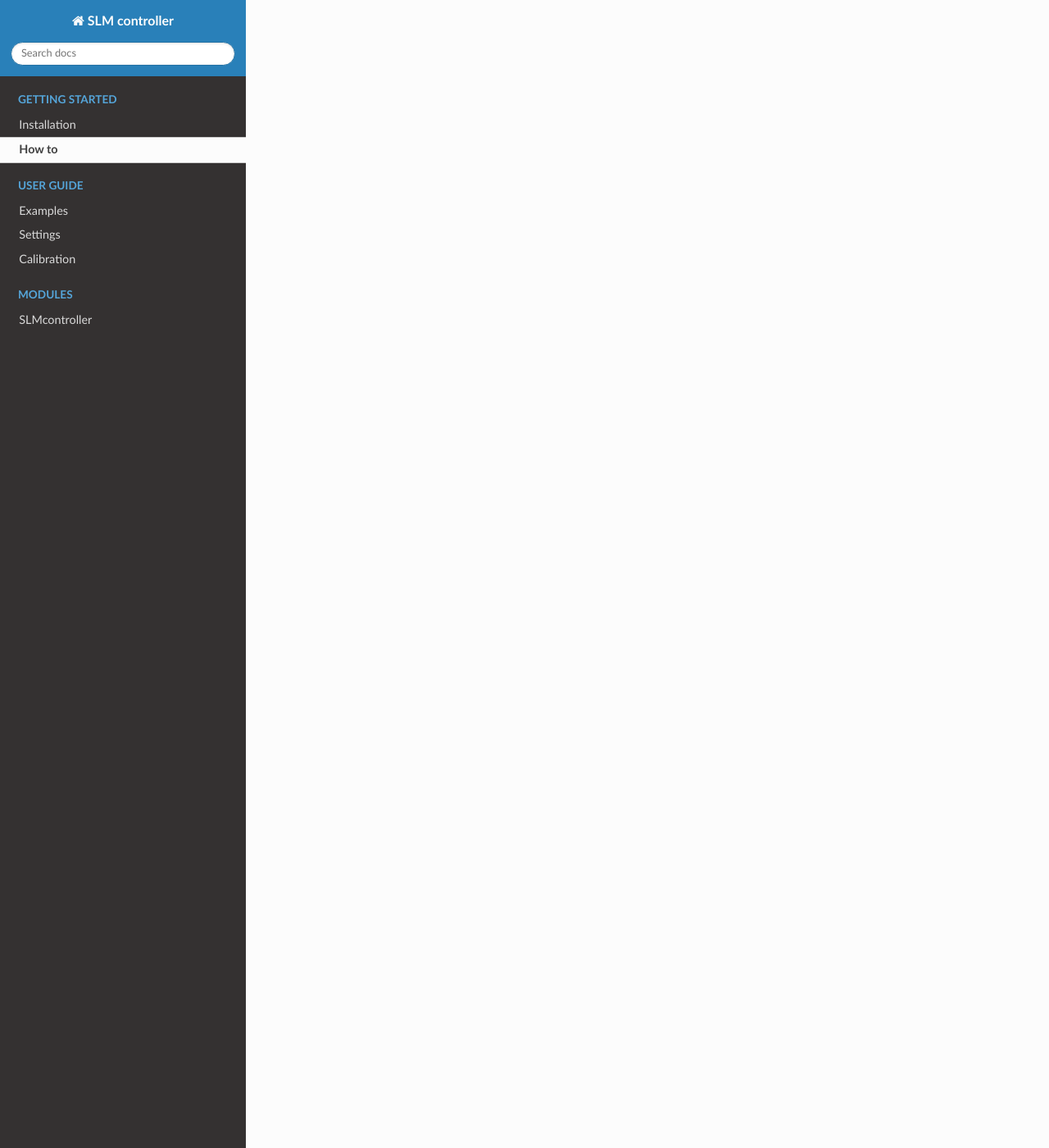
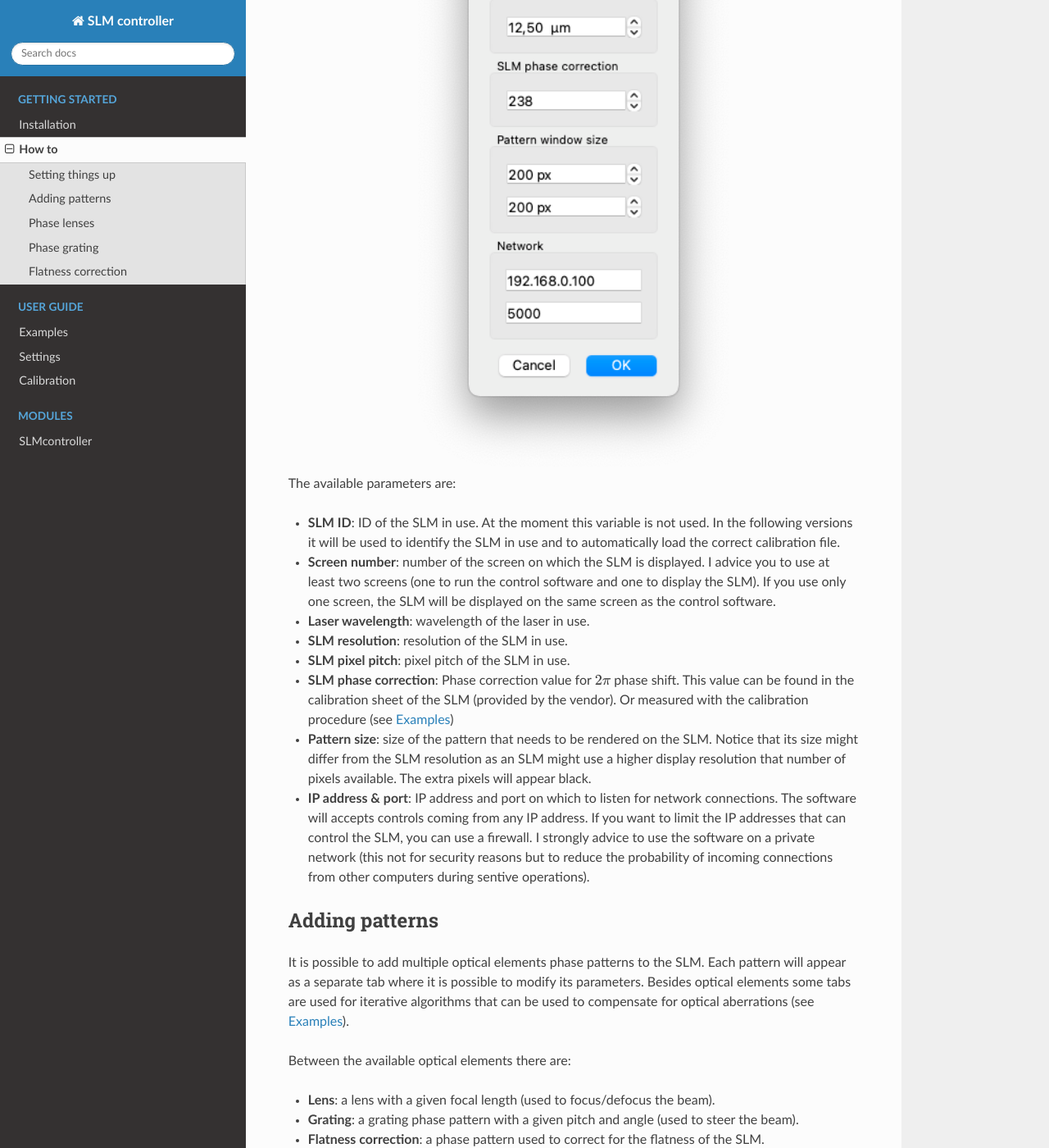
Before and after one commit to mmazzanti/SLMcontroller, a Sphinx documentation site: the page built from docs/howto.rst, in a window 1280 px wide and 1400 px high, scrolled down 1455 px. Shown: the whole window at 82% size. Built offline with Sphinx 7.4.7 and the Read the Docs theme 2.0.0, drawn with Linux system fonts in a browser that asks for light colours; some of the changed text lies outside the part shown.

Commit message:
docs update

```diff
--- a/docs/howto.rst
+++ b/docs/howto.rst
@@ -2,3 +2,85 @@
 
 How to
 *********
+
+After starting the app the following screen will appear:
+
+.. image:: https://raw.githubusercontent.com/mmazzanti/SLMcontroller/12940b5a5612849118dabec2827f9234863ffdce/Documentation/Img/main.png
+   :width: 400px
+   :align: center
+
+Setting things up
+-----------------
+
+You can set the parameters of the SLM by clicking on the "Settings" button. The following screen will appear:
+
+.. image:: https://raw.githubusercontent.com/mmazzanti/SLMcontroller/12940b5a5612849118dabec2827f9234863ffdce/Documentation/Img/settings.png
+   :width: 400px
+   :align: center
+
+The available parameters are:
+
+- **SLM ID**: ID of the SLM in use. At the moment this variable is not used. In the following versions it will be used to identify the SLM in use and to automatically load the correct calibration file.
+- **Screen number**: number of the screen on which the SLM is displayed. I advice you to use at least two screens (one to run the control software and one to display the SLM). If you use only one screen, the SLM will be displayed on the same screen as the control software.
+- **Laser wavelength**: wavelength of the laser in use.
+- **SLM resolution**: resolution of the SLM in use.
+- **SLM pixel pitch**: pixel pitch of the SLM in use.
+- **SLM phase correction**: Phase correction value for |2pi|  phase shift. This value can be found in the calibration sheet of the SLM (provided by the vendor). Or measured with the calibration procedure (see :ref:`examples`)
+- **Pattern size**: size of the pattern that needs to be rendered on the SLM. Notice that its size might differ from the SLM resolution as an SLM might use a higher display resolution that number of pixels available. The extra pixels will appear black.
+- **IP address & port**: IP address and port on which to listen for network connections. The software will accepts controls coming from any IP address. If you want to limit the IP addresses that can control the SLM, you can use a firewall. I strongly advice to use the software on a private network (this not for security reasons but to reduce the probability of incoming connections from other computers during sentive operations).
+
+
+Adding patterns
+---------------
+
+It is possible to add multiple optical elements phase patterns to the SLM. Each pattern will appear as a separate tab where it is possible to modify its parameters.
+Besides optical elements some tabs are used for iterative algorithms that can be used to compensate for optical aberrations (see :ref:`examples`).
+
+Between the available optical elements there are:
+
+- **Lens**: a lens with a given focal length (used to focus/defocus the beam).
+- **Grating**: a grating phase pattern with a given pitch and angle (used to steer the beam).
+- **Flatness correction**: a phase pattern used to correct for the flatness of the SLM.
+
+& more to come.
+
+In the center of the tab will be shown a small preview of the phase pattern that will be rendered on the SLM.
+Each optical elemnt tab has a checkbox to activate/deactivate the element.
+Active elements will be rendered on the SLM (summed up and rendered). Inactive elements will be ignored.
+
+The "live update" checkbox will enable/disable the live update of the phase pattern on the SLM. If the checkbox is not selected, the phase pattern will be updated only when the "Show hologram/update" button is pressed.
+
+Phase lenses
+-------------------------
+If the user selects "Lens" after clicking on "Add new optical element" the following tab will be created:
+
+.. image:: https://raw.githubusercontent.com/mmazzanti/SLMcontroller/12940b5a5612849118dabec2827f9234863ffdce/Documentation/Img/lens.png
+   :width: 400px
+   :align: center
+
+Activating the element will render a phase pattern on the SLM that will focus/defocus the beam. The focal length of the lens can be set by changing the value of the focus using the scrollbox or the slider in the tab. The focal length is expressed in mm. The focal length can be positive or negative. A positive focal length will focus the beam, a negative focal length will defocus the beam.
+
+Phase grating
+-------------------------
+Selecting "Grating" after clicking on "Add new optical element" will create a new grating tab that appears as follows:
+
+.. image:: https://raw.githubusercontent.com/mmazzanti/SLMcontroller/12940b5a5612849118dabec2827f9234863ffdce/Documentation/Img/grating.png
+   :width: 400px
+   :align: center
+
+Using the scrollbox or the slider it is possible to set the pitch of the grating and its angle. The pitch is expressed in lines/mm. The angle is expressed in radians.
+Similar to the lens, the grating can be activated/deactivated using the checkbox in the tab.
+
+Flatness correction
+-------------------------
+Selecting "Flatness correction" after clicking on "Add new optical element" will create a new flatness correction tab that appears as follows:
+
+.. image:: https://raw.githubusercontent.com/mmazzanti/SLMcontroller/12940b5a5612849118dabec2827f9234863ffdce/Documentation/Img/flatness_correction.png
+   :width: 400px
+   :align: center
+
+The flatness correction pattern is usually provided by the company as a bmp image. It is possible to load the image by pasting its path in the text box.
+"Load Flatness Correction Image" will then load the image as a phase pattern. Be sure that the flatness correction image is a 8bit grayscale bmp image.
+
+
+.. |2pi| replace:: :math:`{2\pi}`
--- a/docs/index.rst
+++ b/docs/index.rst
@@ -27,13 +27,15 @@
    calibration
 
 
-Indices and tables
-==================
+
 .. toctree::
    :maxdepth: 1
    :caption: Modules
 
    modules
+
+Indices and tables
+==================
 
 * :ref:`genindex`
 * :ref:`modindex`
```
Also changed, not shown: docs/installation.rst (+24 -1 lines), 10 other files.
